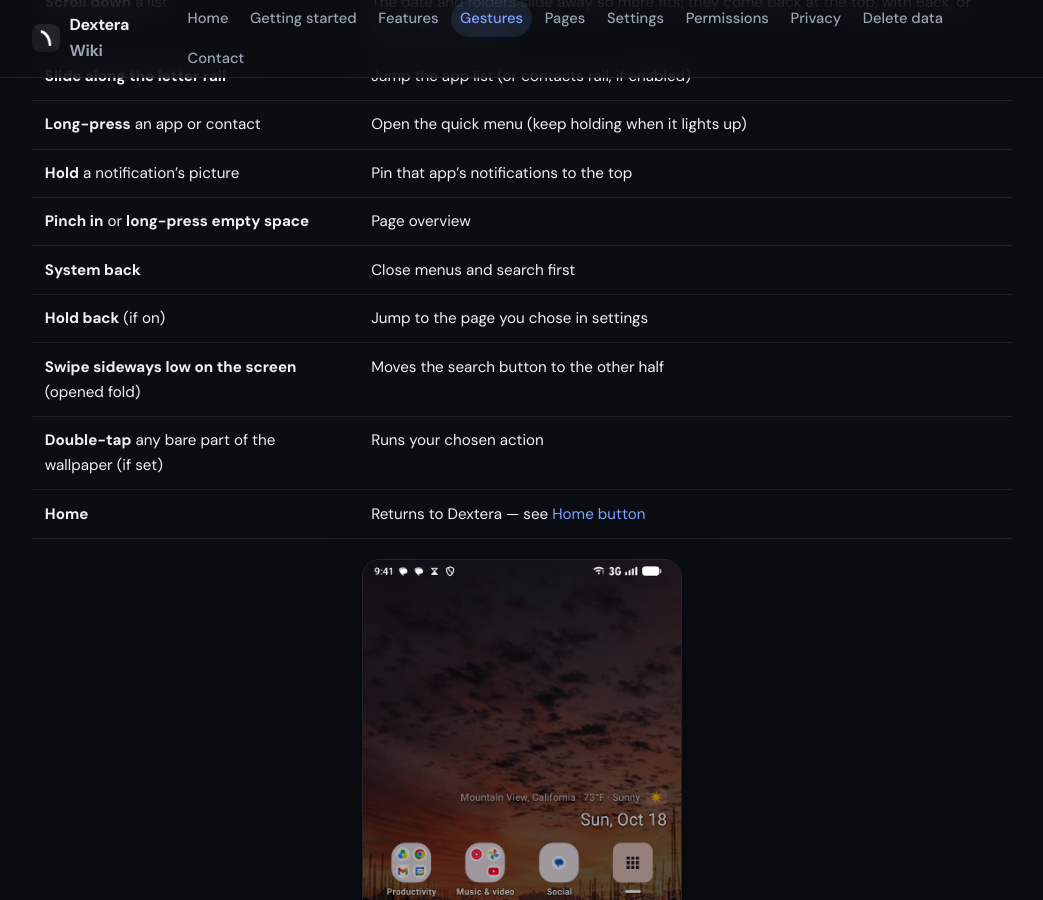
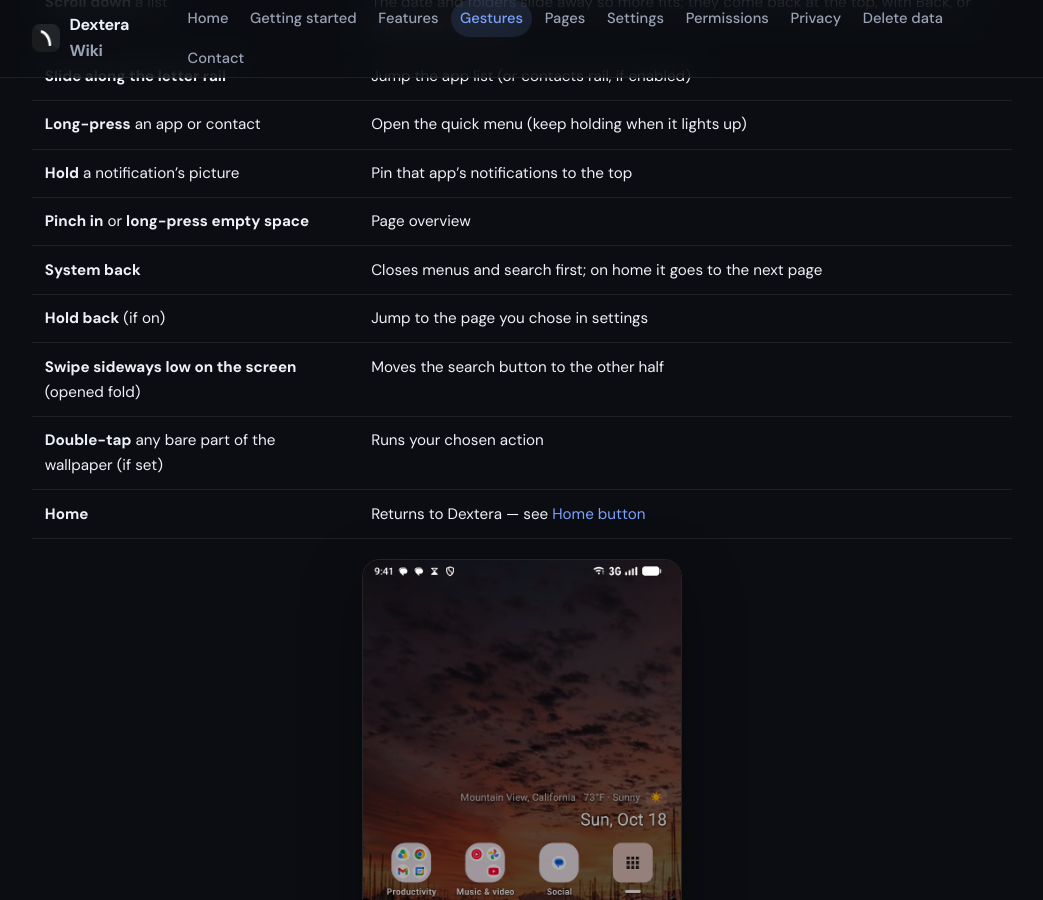
Before and after one commit to miketblountworks/DexteraWiki, a Jekyll site: the page built from gestures.md, in a window 1280 px wide and 900 px high, scrolled down 1048 px. Shown: the whole window, without its empty margins (118-1161 px from the left). Built offline with Jekyll 4.4.1, drawn with Linux system fonts in a browser that asks for light colours.

Commit message:
Gestures: Back on home still goes to the next page
Co-Authored-By: Claude Opus 5.5 <noreply@anthropic.com>

```diff
--- a/gestures.md
+++ b/gestures.md
@@ -24,7 +24,7 @@ permalink: /gestures/
 | **Long-press** an app or contact | Open the quick menu (keep holding when it lights up) |
 | **Hold** a notification's picture | Pin that app's notifications to the top |
 | **Pinch in** or **long-press empty space** | Page overview |
-| **System back** | Close menus and search first |
+| **System back** | Closes menus and search first; on home it goes to the next page |
 | **Hold back** (if on) | Jump to the page you chose in settings |
 | **Swipe sideways low on the screen** (opened fold) | Moves the search button to the other half |
 | **Double-tap** any bare part of the wallpaper (if set) | Runs your chosen action |
```
